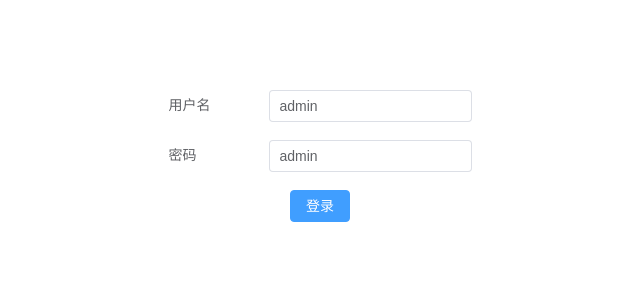
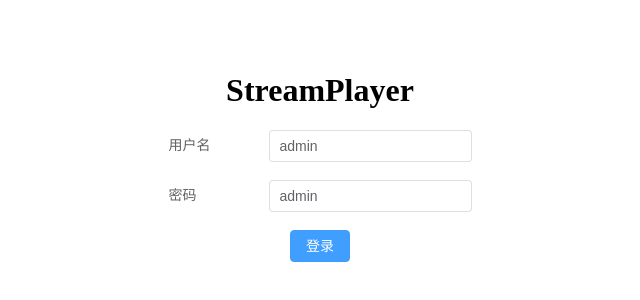
Before and after one commit to ZhReimu/stream-player, a Vue app: page / in a window 1280 px wide. Shown: the part 252-552 px from the top of the page, without its empty margins (320-960 px from the left). Built offline with nearby package versions, Linux system fonts and the light colour scheme.

Commit message:
修复 主题切换在 登录 页面不生效的问题

```diff
--- a/src/App.vue
+++ b/src/App.vue
@@ -5,6 +5,9 @@
 </template>
 
 <script setup lang="ts">
+import { useDark } from '@vueuse/core'
+
+useDark()
 
 </script>
 
--- a/src/views/login.vue
+++ b/src/views/login.vue
@@ -1,5 +1,6 @@
 <template>
     <div class="login">
+        <h1>StreamPlayer</h1>
         <el-form label-position="left" label-width="100px" :model="loginForm" style="max-width: 460px">
             <el-form-item label="用户名">
                 <el-input v-model="loginForm.username" />
```
